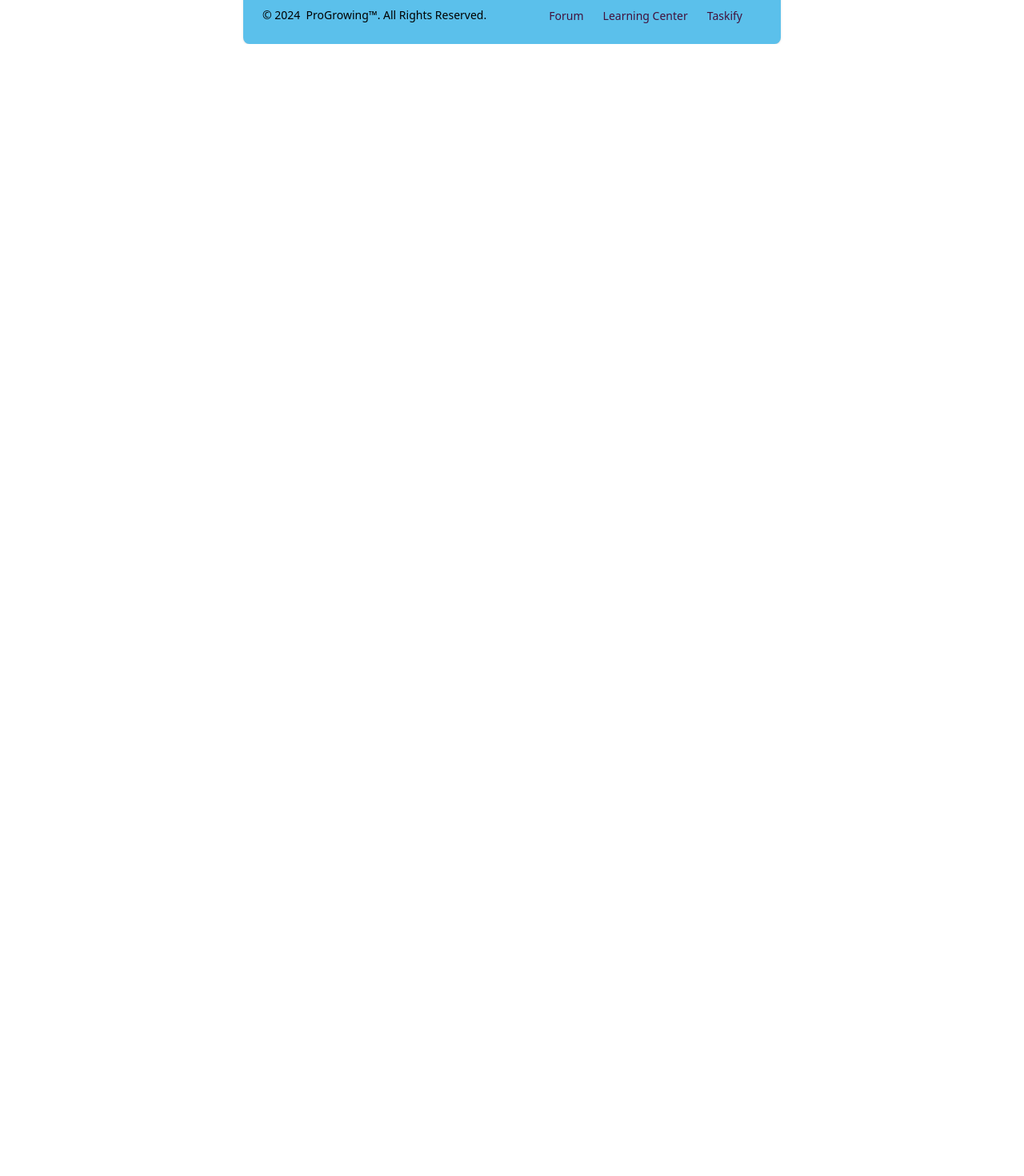
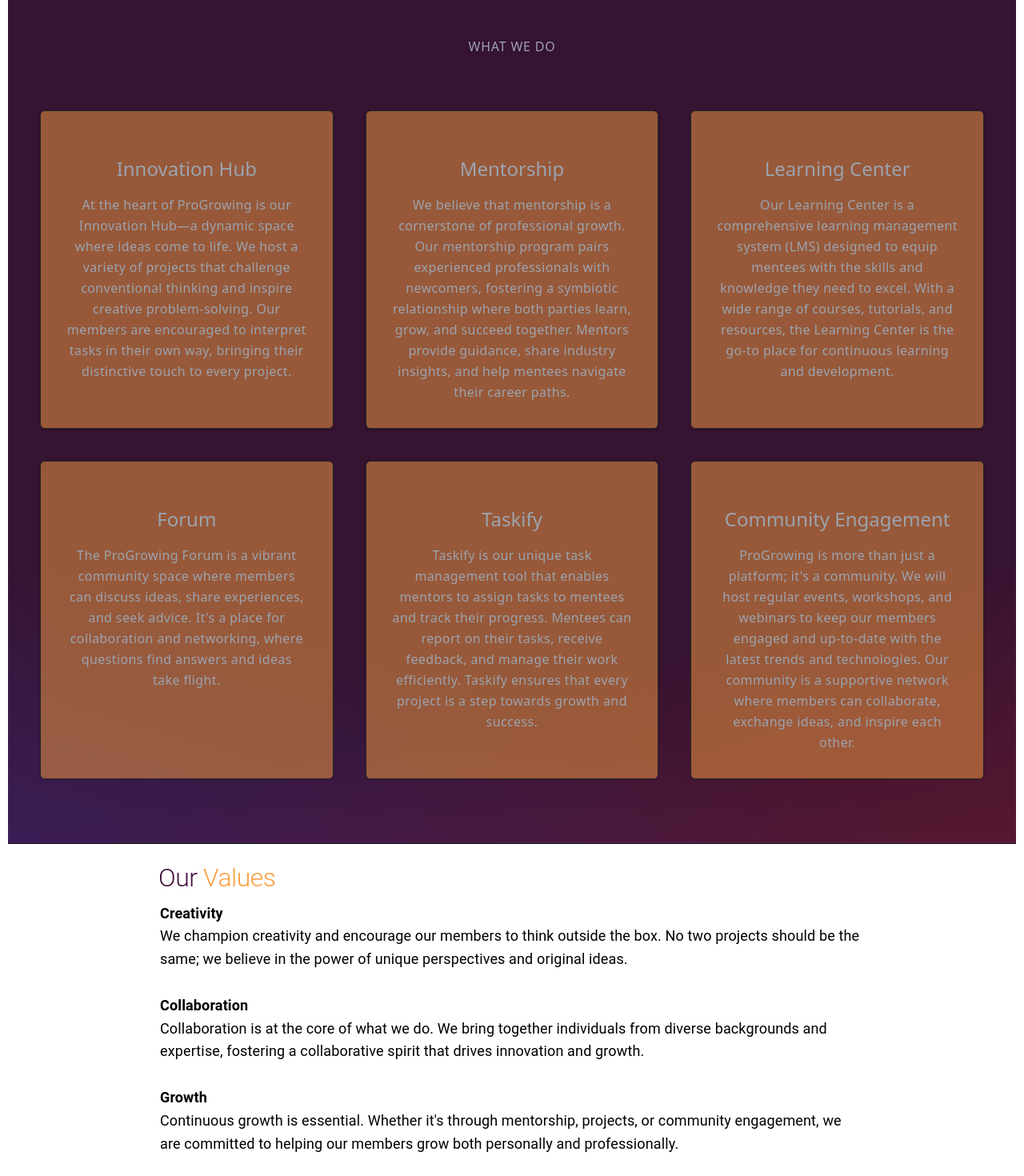
Before and after one commit to oduyemi/learn, a React (Create React App) app: page /about in a window 1280 px wide. Shown: the part 1260-2730 px from the top of the page at 80% size. Before the commit the page ends 1315 px from the top, so only its background shows below. Built offline with nearby package versions, Linux system fonts and the light colour scheme.

Commit message:
About update2

```diff
--- a/src/App.css
+++ b/src/App.css
@@ -115,6 +115,10 @@ body{
     flex-direction: column;
   }
 
+  .middleboxupside{
+    flex-direction: column-reverse;
+  }
+
   .title{
     font-size: small !important;
   }
--- a/src/components/AboutBanner.jsx
+++ b/src/components/AboutBanner.jsx
@@ -1,5 +1,7 @@
 import React from "react";
 import { Box, Typography } from "@mui/material";
+import { WhatWeDo } from "./WhatWeDo";
+import { ContentFiller } from "./ContentFiler"
 
 
 
@@ -9,7 +11,7 @@ export const AboutBanner = () => {
     return(
         <>
             <Box className="h-96 text-white text-center grid bg-cover abt">
-                <Box className="col-start-1 row-start-1 bg-gray-800 bg-opacity-70 w-full h-full"></Box>
+                <Box className="col-start-1 row-start-1 bg-blue-900 bg-opacity-75 w-full h-full"></Box>
                 <Box className="col-start-1 row-start-1 mx-auto my-auto">
                     <h1 className="font-bold text-2xl">About</h1>
                     <p className="text-yel">Learning Center</p>
@@ -26,9 +28,7 @@ export const AboutBanner = () => {
                             paragraph
                             sx={{fontSize: "18px", fontWeight: 400}}
                         >
-                            Welcome to ProGrowing, where innovation meets mentorship.
-
-
+                            <i>Welcome to ProGrowing, where innovation meets mentorship.</i>
                             <br/><br/>
                             At ProGrowing, we believe in the transformative power of creativity and individuality.
                             Founded with the vision of fostering a community where developers and designers can
@@ -86,9 +86,52 @@ export const AboutBanner = () => {
                                 the boundaries of what's possible.
                             </Typography>
                         </Box>
+                    </Box>
+                    <WhatWeDo />
+                    <Box className="mt-6">
+                    <Box
+                        className="mx-auto"
+                    >
+                        <Box maxWidth="md" className="mx-auto">
+                            <Typography
+                                variant="h1"
+                                className="font-semibold animate__animated animated__pulse text-ppl pl-2 tracking-wide"
+                                sx={{ fontSize: "xx-large" }}
+                                gutterBottom
+                            >
+                                Our
+                                <span><h1 className="text-yel inline"> Values</h1></span>
+                            </Typography>
+                            <Typography
+                                variant="h6"
+                                paragraph
+                                className="mb-4 text-black"
+                                sx={{fontSize: "18px", fontWeight: 400}}
+                                margin="10px"
+                            >
+                                <b>Creativity</b><br/>
+                                We champion creativity and encourage our members to
+                                think outside the box. No two projects should be the
+                                same; we believe in the power of unique perspectives
+                                and original ideas.<br/><br/>
 
+                                <b>Collaboration</b><br/>
+                                Collaboration is at the core of what we do. We bring
+                                together individuals from diverse backgrounds and
+                                expertise, fostering a collaborative spirit that
+                                drives innovation and growth.<br/><br/>
+
+                                <b>Growth</b><br/>
+                                Continuous growth is essential. Whether it&apos;s
+                                through mentorship, projects, or community engagement,
+                                we are committed to helping our members grow both
+                                personally and professionally.<br/><br/>
+                            </Typography>
+                        </Box>
                     </Box>
+                </Box>
                     </Box>
+                    <ContentFiller />
                 </Box>
             </Box>
 
--- a/src/components/ContentFiler.jsx
+++ b/src/components/ContentFiler.jsx
@@ -11,7 +11,7 @@ export const ContentFiller = () => {
                 <span><h1 className="text-yel inline">Gro</h1></span>wing community?
             </h1>
             <Link to="https://chat.whatsapp.com/CwXJQItHh3d6yviZlTa8Iz/">
-                <Button className="text-white">Join WhatsApp</Button>
+                <Button className="text-white">WhatsApp Community</Button>
             </Link>
         </Box>
     )
--- a/src/components/WhatWeDo.jsx
+++ b/src/components/WhatWeDo.jsx
@@ -7,7 +7,7 @@ import { Box } from "@mui/material";
 
 export const WhatWeDo = () => {
     return(
-        <Box class="bg-blu">
+        <Box class="bg-ppl">
             <section id="features"
                 class="relative block px-6 py-10 md:py-20 md:px-10  border-t border-b border-neutral-900 bg-neutral-900/30">
 
@@ -16,26 +16,12 @@ export const WhatWeDo = () => {
                     <span class="text-gray-400 my-3 flex items-center justify-center font-medium uppercase tracking-wider">
                     What we do
                     </span>
-                    <h2
-                        class="block w-full bg-gradient-to-b from-white to-gray-400 bg-clip-text font-bold text-transparent text-3xl sm:text-4xl">
-                        Build a Website That Your Customers Love
-                    </h2>
-                    <p
-                        class="mx-auto my-4 w-full max-w-xl bg-transparent text-center font-medium leading-relaxed tracking-wide text-gray-400">
-                        Our templates allow for maximum customization. No technical skills required – our intuitive design tools
-                        let
-                        you get the job done easily.
-                    </p>
                 </Box>
 
 
                 <Box class="relative mx-auto max-w-7xl z-10 grid grid-cols-1 gap-10 pt-14 sm:grid-cols-2 lg:grid-cols-3">
-                    <Box class="rounded-md border border-neutral-800 bg-neutral-900/50 p-8 text-center shadow">
-                        <Box class="button-text mx-auto flex h-12 w-12 items-center justify-center rounded-md border "
-                            style={{ backgroundImage: "linear-gradient(rgb(80, 70, 229) 0%, rgb(43, 49, 203) 100%)", borderColor: "rgb(93, 79, 240)" }}>
-
-                        </Box>
-                        <h3 class="mt-6 text-gray-400">Innovation Hub</h3>
+                    <Box class="rounded-md border border-neutral-800 bg-yel/50 p-8 text-center shadow">
+                        <h3 class="mt-6 head text-2xl text-gray-400">Innovation Hub</h3>
                         <p class="my-4 mb-0 font-normal leading-relaxed tracking-wide text-gray-400">
                             At the heart of ProGrowing is our Innovation Hub—a dynamic space where
                             ideas come to life. We host a variety of projects that challenge
@@ -46,12 +32,8 @@ export const WhatWeDo = () => {
                     </Box>
 
 
-                    <Box class="rounded-md border border-neutral-800 bg-neutral-900/50 p-8 text-center shadow">
-                        <Box class="button-text mx-auto flex h-12 w-12 items-center justify-center rounded-md border "
-                            style={{ backgroundImage: "linear-gradient(rgb(80, 70, 229) 0%, rgb(43, 49, 203) 100%)", borderColor: "rgb(93, 79, 240)" }}>
-
-                        </Box>
-                        <h3 class="mt-6 text-gray-400">Mentorship</h3>
+                    <Box class="rounded-md border border-neutral-800 bg-yel/50 p-8 text-center shadow">
+                        <h3 class="mt-6 head text-2xl text-gray-400">Mentorship</h3>
                         <p class="my-4 mb-0 font-normal leading-relaxed tracking-wide text-gray-400">
                             We believe that mentorship is a cornerstone of professional growth. Our
                             mentorship program pairs experienced professionals with newcomers,
@@ -62,12 +44,8 @@ export const WhatWeDo = () => {
                     </Box>
 
 
-                    <Box class="rounded-md border border-neutral-800 bg-neutral-900/50 p-8 text-center shadow">
-                        <Box class="button-text mx-auto flex h-12 w-12 items-center justify-center rounded-md border "
-                            style={{ backgroundImage: "linear-gradient(rgb(80, 70, 229) 0%, rgb(43, 49, 203) 100%)", borderColor: "rgb(93, 79, 240)" }}>
-
-                        </Box>
-                        <h3 class="mt-6 text-gray-400">Learning Center</h3>
+                    <Box class="rounded-md border border-neutral-800 bg-yel/50 p-8 text-center shadow">
+                        <h3 class="mt-6 head text-2xl text-gray-400">Learning Center</h3>
                         <p class="my-4 mb-0 font-normal leading-relaxed tracking-wide text-gray-400">
                             Our Learning Center is a comprehensive learning management system (LMS)
                             designed to equip mentees with the skills and knowledge they need to excel.
@@ -76,12 +54,8 @@ export const WhatWeDo = () => {
                         </p>
                     </Box>
 
-                    <Box class="rounded-md border border-neutral-800 bg-neutral-900/50 p-8 text-center shadow">
-                        <Box class="button-text mx-auto flex h-12 w-12 items-center justify-center rounded-md border "
-                            style={{ backgroundImage: "linear-gradient(rgb(80, 70, 229) 0%, rgb(43, 49, 203) 100%)", borderColor: "rgb(93, 79, 240)" }}>
-
-                        </Box>
-                        <h3 class="mt-6 text-gray-400">Forum</h3>
+                    <Box class="rounded-md border border-neutral-800 bg-yel/50 p-8 text-center shadow">
+                        <h3 class="mt-6 head text-2xl text-gray-400">Forum</h3>
                         <p class="my-4 mb-0 font-normal leading-relaxed tracking-wide text-gray-400">
                             The ProGrowing Forum is a vibrant community space where members can discuss
                             ideas, share experiences, and seek advice. It's a place for collaboration
@@ -90,12 +64,8 @@ export const WhatWeDo = () => {
                     </Box>
 
 
-                    <Box class="rounded-md border border-neutral-800 bg-neutral-900/50 p-8 text-center shadow">
-                        <Box class="button-text mx-auto flex h-12 w-12 items-center justify-center rounded-md border "
-                            style={{ backgroundImage: "linear-gradient(rgb(80, 70, 229) 0%, rgb(43, 49, 203) 100%)", borderColor: "rgb(93, 79, 240)" }}>
-
-                        </Box>
-                        <h3 class="mt-6 text-gray-400">Taskify</h3>
+                    <Box class="rounded-md border border-neutral-800 bg-yel/50 p-8 text-center shadow">
+                        <h3 class="mt-6 head text-2xl text-gray-400">Taskify</h3>
                         <p class="my-4 mb-0 font-normal leading-relaxed tracking-wide text-gray-400">
                             Taskify is our unique task management tool that enables mentors to
                             assign tasks to mentees and track their progress. Mentees can report
@@ -105,12 +75,8 @@ export const WhatWeDo = () => {
                     </Box>
 
 
-                    <Box class="rounded-md border border-neutral-800 bg-neutral-900/50 p-8 text-center shadow">
-                        <Box class="button-text mx-auto flex h-12 w-12 items-center justify-center rounded-md border "
-                            style={{ backgroundImage: "linear-gradient(rgb(80, 70, 229) 0%, rgb(43, 49, 203) 100%)", borderColor: "rgb(93, 79, 240)" }}>
-
-                        </Box>
-                        <h3 class="mt-6 text-gray-400">Community Engagement</h3>
+                    <Box class="rounded-md border border-neutral-800 bg-yel/50 p-8 text-center shadow">
+                        <h3 class="mt-6 head text-2xl text-gray-400">Community Engagement</h3>
                         <p class="my-4 mb-0 font-normal leading-relaxed tracking-wide text-gray-400">
                             ProGrowing is more than just a platform; it's a community. We will
                             host regular events, workshops, and webinars to keep our members
```
